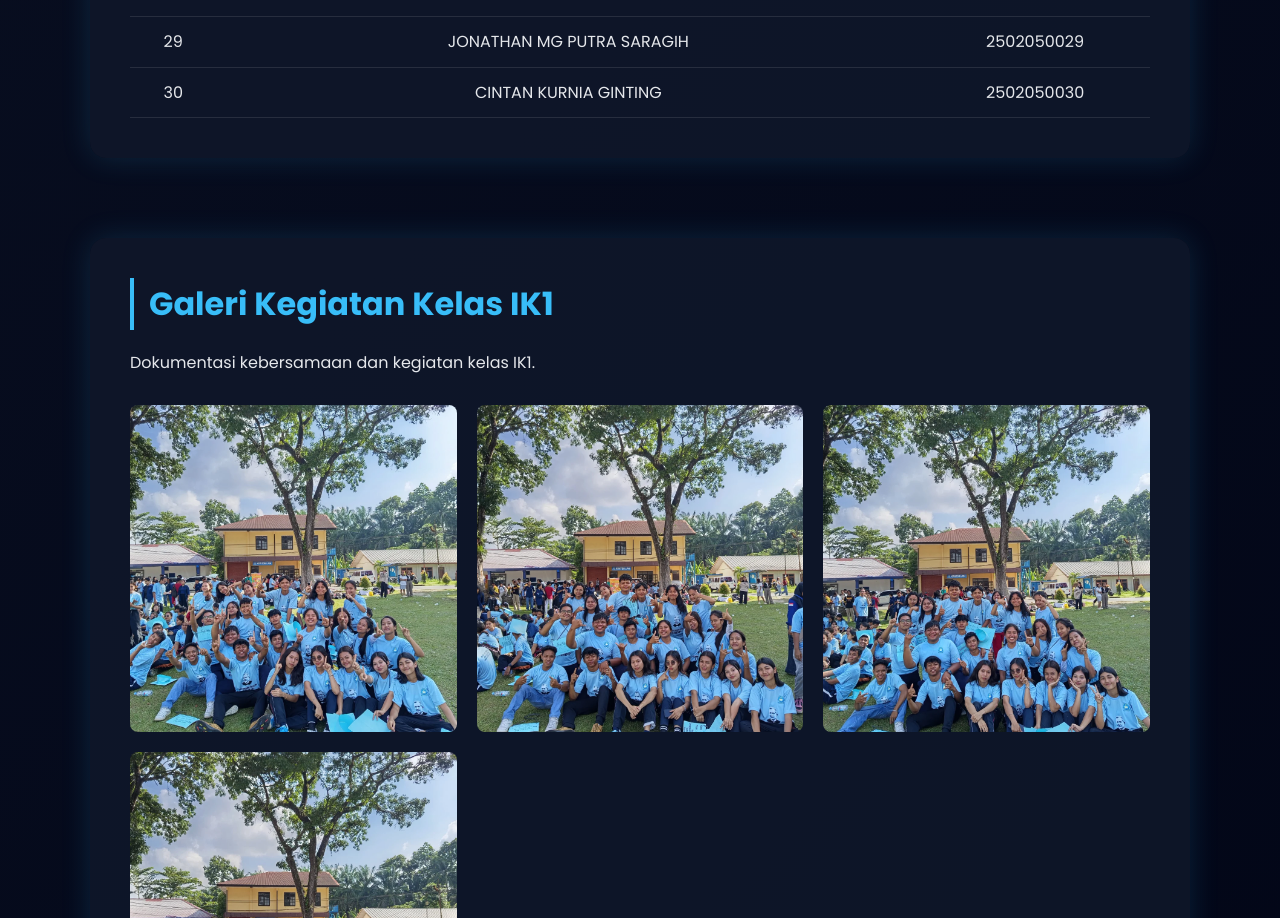
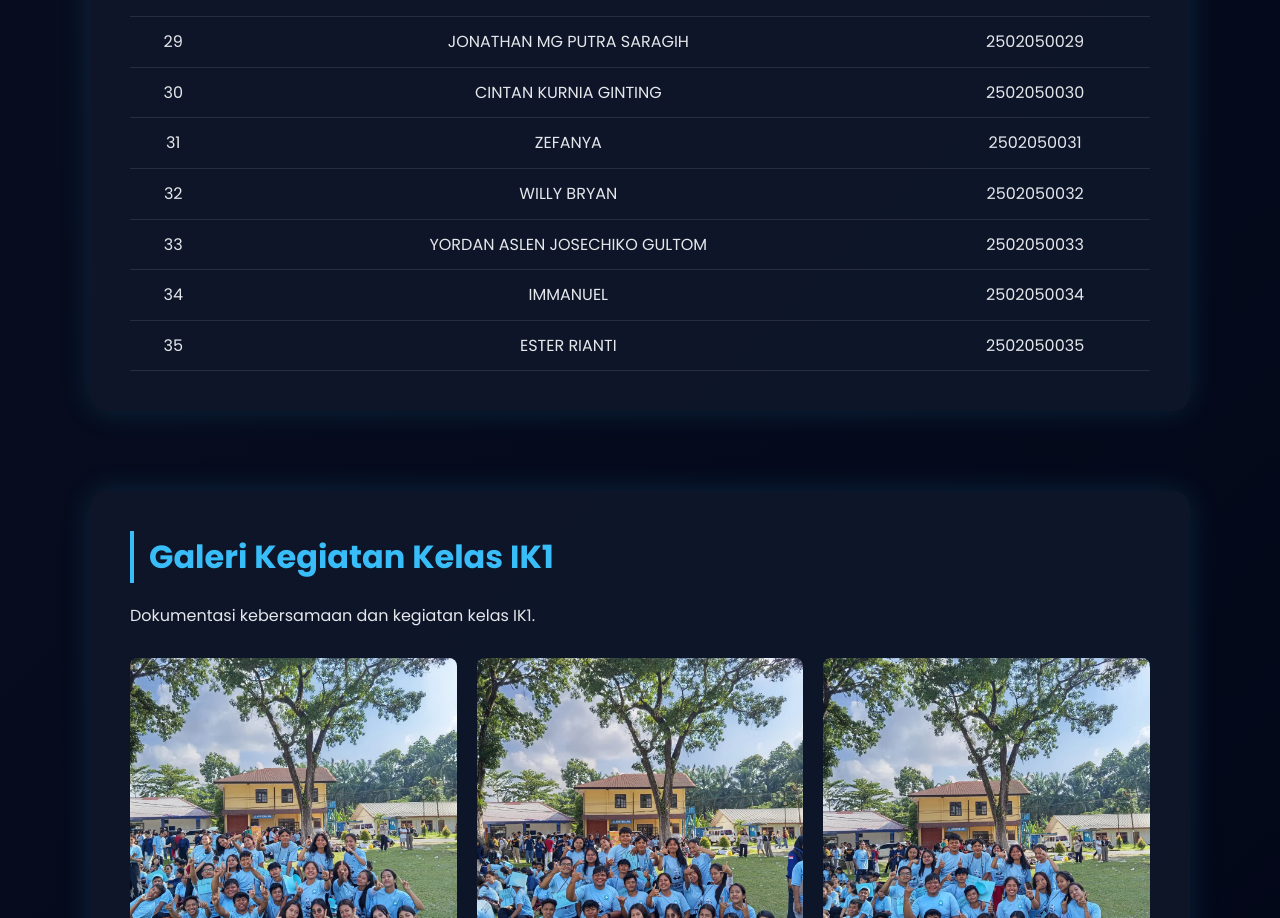
Before and after one commit to alexpardede2021/IK1, a plain HTML site: page index.html in a window 1280 px wide. Shown: the part 3684-4602 px from the top of the page. Drawn offline with Linux system fonts and the light colour scheme.

Commit message:
Update index.html

```diff
--- a/index.html
+++ b/index.html
@@ -104,6 +104,11 @@
                 <tr><td>28</td><td>ALDO NOTATEMA TELAUMBANUA</td><td>2502050028</td></tr>
                 <tr><td>29</td><td>JONATHAN MG PUTRA SARAGIH</td><td>2502050029</td></tr>
                 <tr><td>30</td><td>CINTAN KURNIA GINTING</td><td>2502050030</td></tr>
+                <tr><td>31</td><td>ZEFANYA</td><td>2502050031</td></tr>
+                <tr><td>32</td><td>WILLY BRYAN </td><td>2502050032</td></tr>
+                <tr><td>33</td><td>YORDAN ASLEN JOSECHIKO GULTOM</td><td>2502050033</td></tr>
+                <tr><td>34</td><td>IMMANUEL </td><td>2502050034</td></tr>
+                <tr><td>35</td><td>ESTER RIANTI  </td><td>2502050035</td></tr>
             </tbody>
         </table>
     </section>
@@ -125,4 +130,5 @@
 </footer>
 
 </body>
+
 </html>
```
